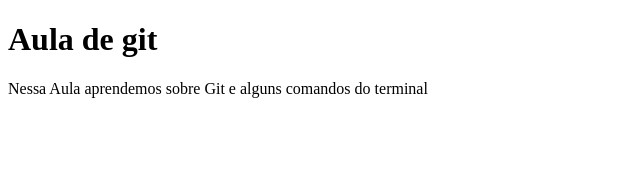
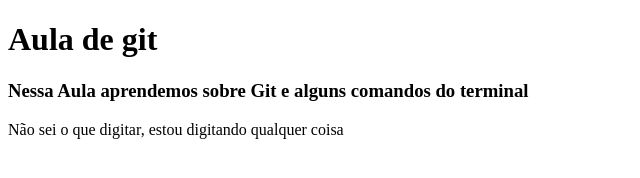
Before and after one commit to juhadja/Aula-Git, a plain HTML site: page index.html in a window 1280 px wide. Shown: the whole page, without its empty margins (0-640 px from the left). Drawn offline with Linux system fonts and the light colour scheme.

Commit message:
outro parágrafo adicionado

```diff
--- a/index.html
+++ b/index.html
@@ -9,7 +9,8 @@
 
 <body>
     <h1>Aula de git</h1>
-    <p>Nessa Aula aprendemos sobre Git e alguns comandos do terminal</p>
+    <h3>Nessa Aula aprendemos sobre Git e alguns comandos do terminal</h3>
+    <p>Não sei o que digitar, estou digitando qualquer coisa</p>
 </body>
 
 </html>
```
